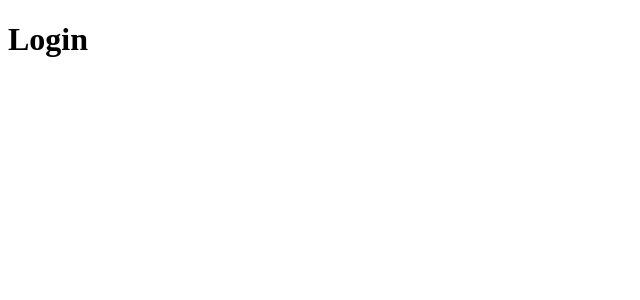
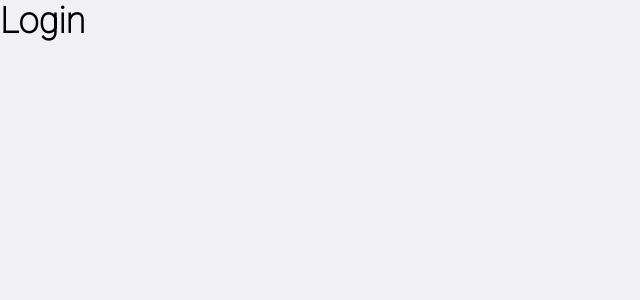
Before and after one commit to hique023/goh-dash, a React (Create React App) app: page / in a window 1280 px wide. Shown: the top 300 px of the page, without its empty margins (0-640 px from the left). Built offline with nearby package versions, Linux system fonts and the light colour scheme.

Commit message:
Importado configurações globais de CSS

```diff
--- a/src/global.css
+++ b/src/global.css
@@ -0,0 +1,118 @@
+@import url("https://fonts.googleapis.com/css2?family=Press+Start+2P&display=swap");
+@import url("https://fonts.googleapis.com/css2?family=Roboto:wght@100&display=swap");
+
+* {
+  margin: 0;
+  padding: 0;
+  outline: 0;
+  box-sizing: border-box;
+}
+
+:root {
+  --blue-soft: #5778bb;
+  --blue: #1c3e8d;
+  --wine: #8f181b;
+  --red: #d12032;
+  --yellow: #fbb925;
+  --yellow-soft: #f5c989;
+  --green-soft: #5bb13d;
+  --green: #018037;
+  --white: #fff;
+  --black: rgb(0, 0, 0);
+  --background: #f0f0f5;
+  --block: #ce7e80;
+}
+
+body {
+  font: 100 18px "Roboto", sans-serif;
+  background: var(--background);
+  -webkit-font-smoothing: antialiased;
+  /* font: 400 14px "Press Start 2P", sans-serif; */
+}
+
+input,
+button,
+textarea {
+  font: 300 18px "Roboto", sans-serif;
+}
+
+button {
+  cursor: pointer;
+}
+
+img {
+  max-width: 500px;
+}
+
+form input {
+  width: 100%;
+  height: 60px;
+  color: #333;
+  border: 1px solid #dcdce6;
+  border-radius: 8px;
+  padding: 0 24px;
+  margin-top: 8px;
+}
+
+form select {
+  width: 100%;
+  height: 60px;
+  color: #333;
+  border: 1px solid #dcdce6;
+  border-radius: 8px;
+  padding: 0 24px;
+  margin-top: 8px;
+  font: 12px "Roboto", sans-serif;
+}
+
+form textarea {
+  width: 100%;
+  resize: vertical;
+  min-height: 140px;
+  color: #333;
+  border: 1px solid #dcdce6;
+  border-radius: 8px;
+  padding: 16px 24px;
+  line-height: 24px;
+}
+
+.button {
+  width: 100%;
+  height: 60px;
+  background: var(--green-soft);
+  border: 0;
+  border-radius: 8px;
+  color: var(--black);
+  font-weight: 700;
+  margin-top: 16px;
+  display: inline-block;
+  text-align: center;
+  text-decoration: none;
+  font-size: 18px;
+  line-height: 60px;
+  transition: filter 0.2s;
+}
+
+.button:hover {
+  filter: brightness(90%);
+}
+
+.back-link {
+  display: flex;
+  align-items: center;
+  /* margin-top: 40px; */
+  /* color: #41414d; */
+  color: var(--white);
+  font-size: 18px;
+  text-decoration: none;
+  font-weight: 500;
+  transition: opacity 0.2s;
+}
+
+.back-link svg {
+  margin-right: 8px;
+}
+
+.back-link:hover {
+  opacity: 0.8;
+}
```
